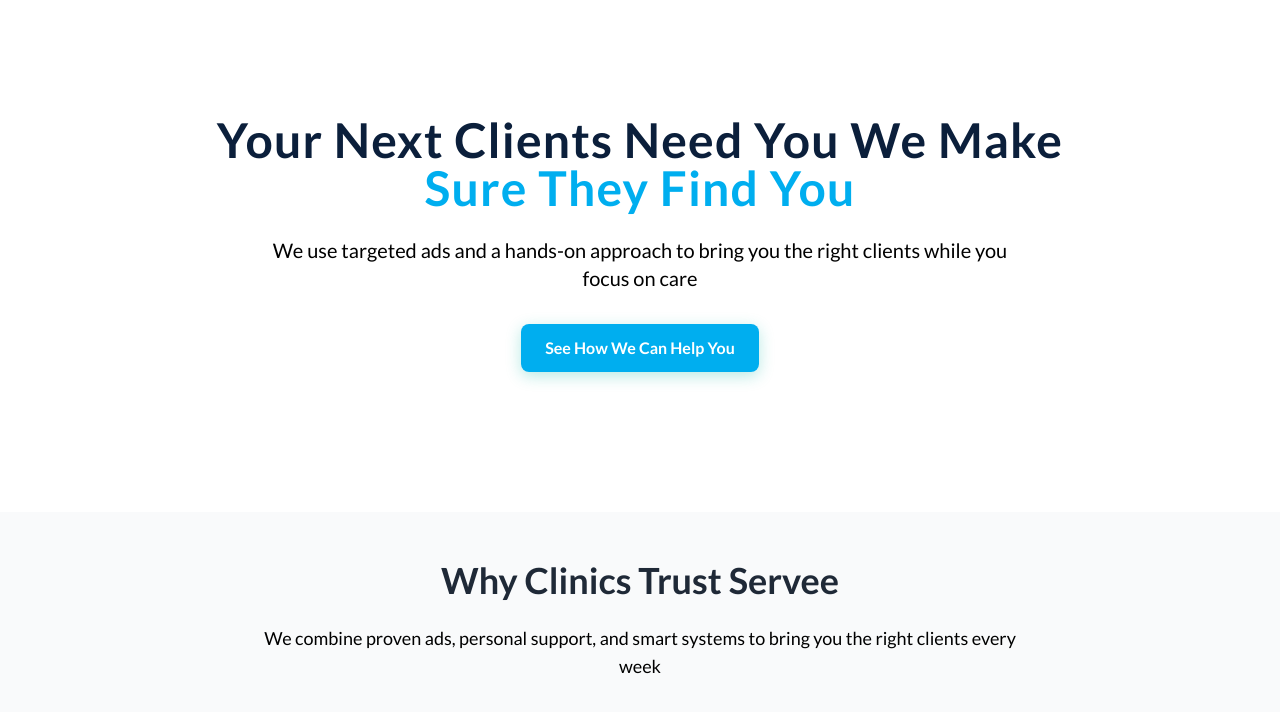
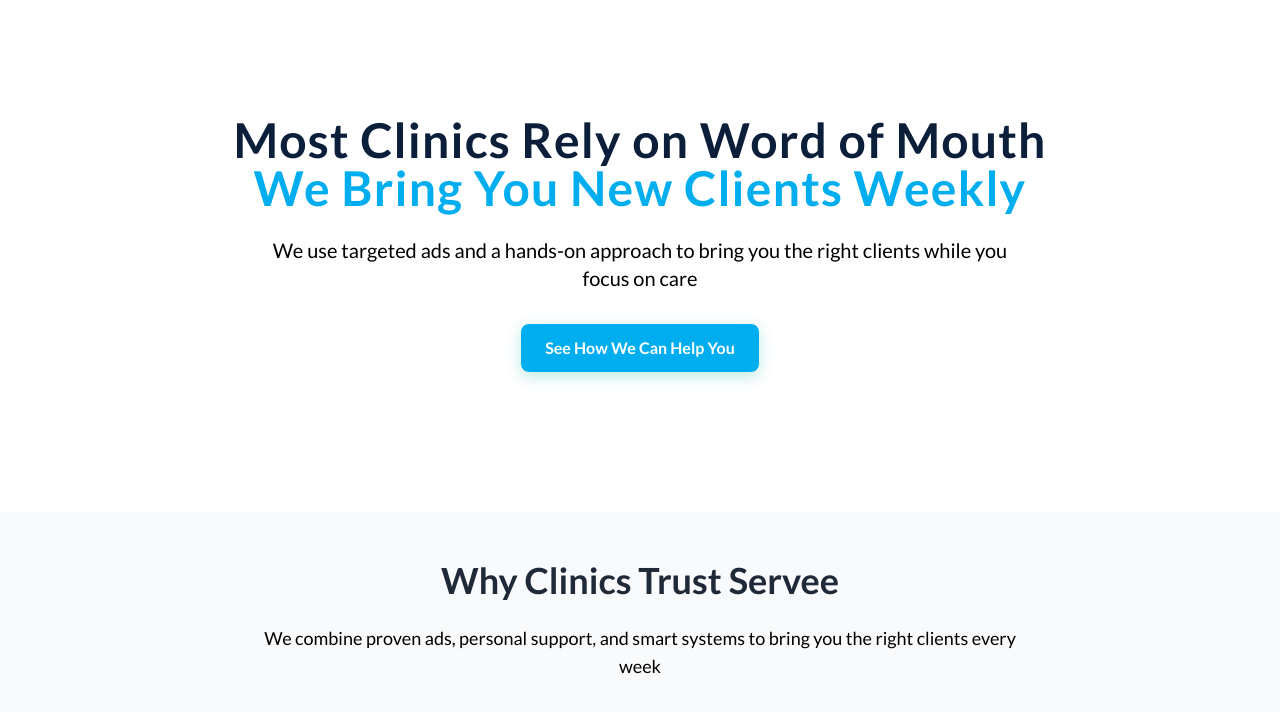
Before and after one commit to servee1/serveeagency, a plain HTML site: page index.html in a window 1280 px wide. Shown: the part 88-800 px from the top of the page. Drawn offline with nearby package versions, Linux system fonts and the light colour scheme.

Commit message:
Update index.html

```diff
--- a/index.html
+++ b/index.html
@@ -204,9 +204,9 @@
 
     <div class="relative z-10 text-center max-w-5xl mx-auto fade-in">
         <h1 class="text-4xl md:text-5xl font-bold mb-6 leading-tight text-[#0B1F3B] max-w-4xl tracking-wide">
-            Your Next Clients Need You We Make
+            Most Clinics Rely on Word of Mouth
             <span class="gradient-text">
-            Sure They Find You
+            We Bring You New Clients Weekly
             </span>
         </h1>
 
```
